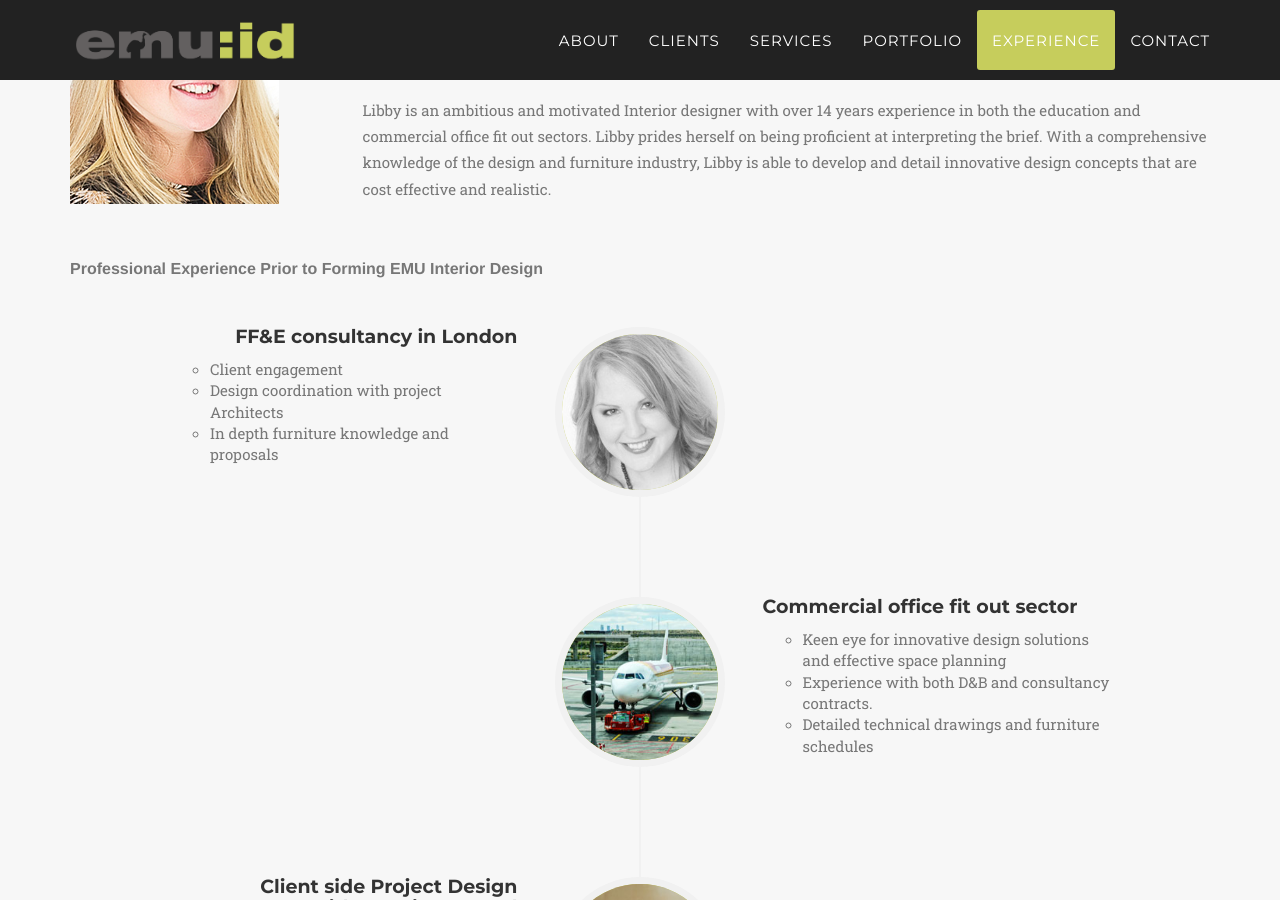
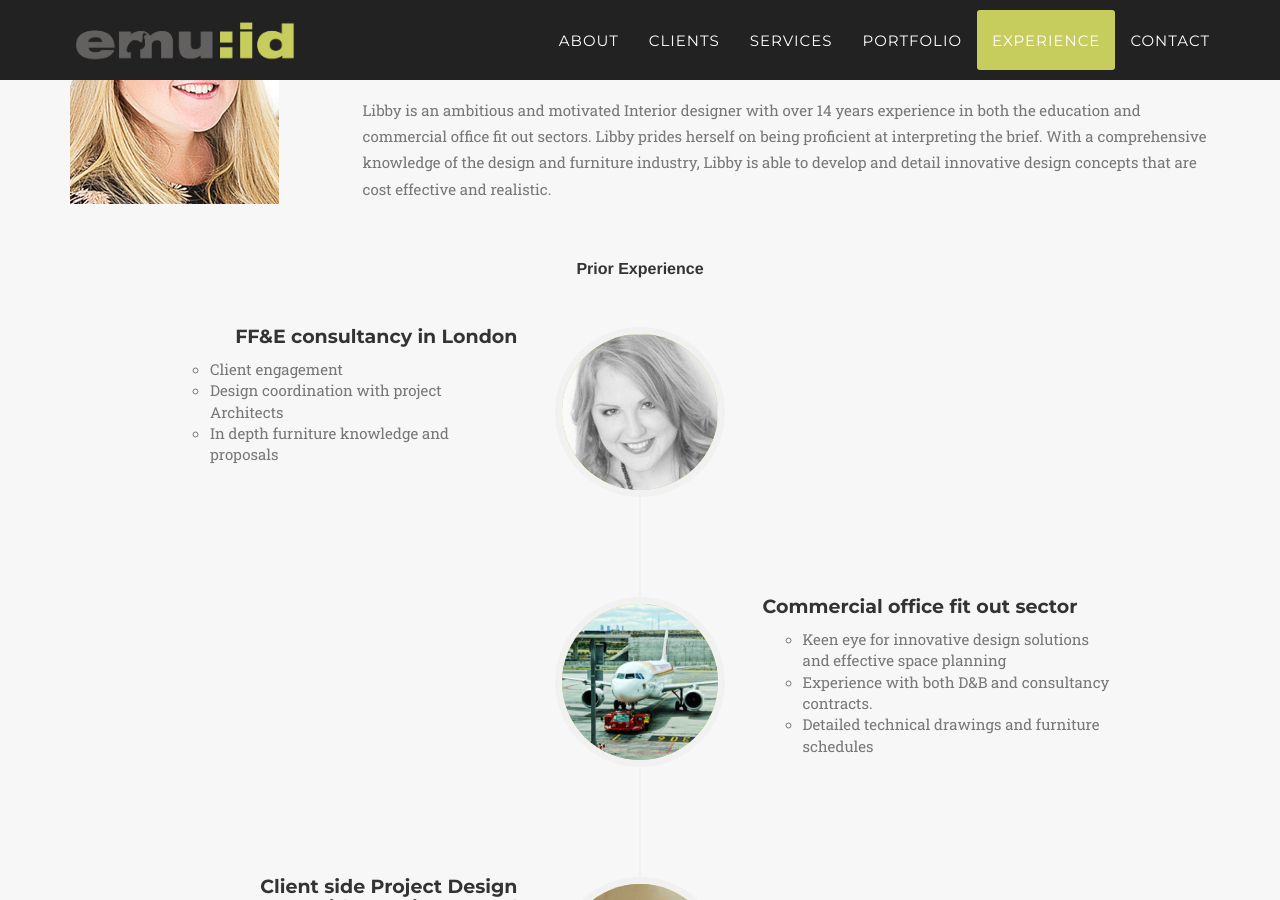
Before and after one commit to emuid/emuid.github.io, a Jekyll site: the page built from index.html, in a window 1280 px wide and 900 px high, scrolled down 4965 px. Built offline with Jekyll 4.4.1, drawn with Linux system fonts in a browser that asks for light colours; some web fonts are replaced.

Commit message:
changed title for prior experience

```diff
--- a/_includes/team.html
+++ b/_includes/team.html
@@ -19,7 +19,7 @@
             </div>
             <div class="row">
                 <div class="col-lg-12">
-                    <h3 class="section-subheading text-muted"><strong>Professional Experience Prior to Forming EMU Interior Design </strong></h3>
+                    <h3 class="section-subheading text-center"><strong>Prior Experience</strong></h3>
                 </div>
             </div>
             <div class="row">
```
